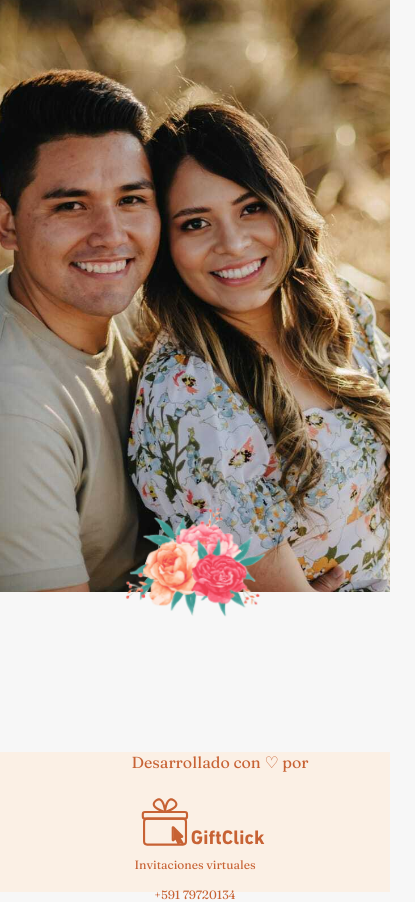
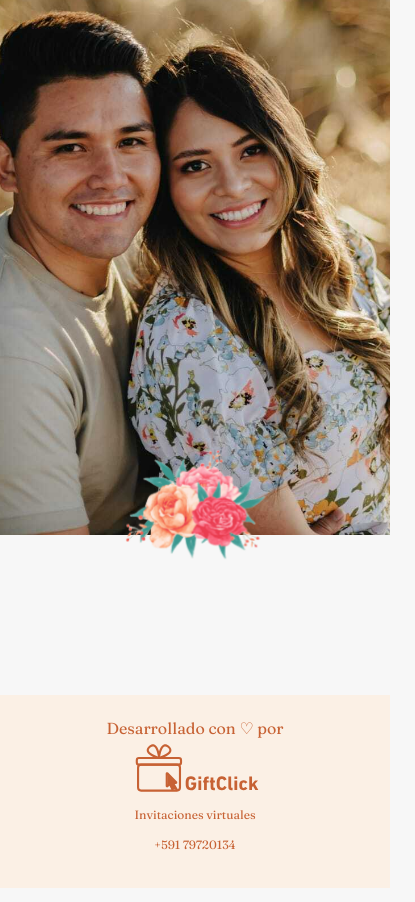
Before and after one commit to giftclick/Invitation, a plain HTML site: page index.html in a window 390 px wide. Shown: the part 1895-2797 px from the top of the page, 415 px wide, since content can reach past the window. Drawn offline with nearby package versions, Linux system fonts and the light colour scheme; a web font is replaced by a local one.

Commit message:
responsive

```diff
--- a/index.html
+++ b/index.html
@@ -352,7 +352,7 @@
                 </a>
             </p>
         </div>
-        <p>Invitaciones virtuales <br> <br>+591 79720134</p>
+        <p class="footnumber">Invitaciones virtuales <br> <br>+591 79720134</p>
     </footer>
 </body>
 
--- a/styles1.css
+++ b/styles1.css
@@ -31,7 +31,7 @@ body {
 footer {
   text-align: center;
   background-color: #fbf0e5;
-  height: 140px;
+  height: 150px;
   width: 100%;
   position: relative;
   z-index: 5;
@@ -966,3 +966,42 @@ a {
   }
 
 }
+
+@media (max-width: 398px) {
+
+#svggiftclick {
+  margin-bottom: 0px;
+  margin-left: 1%;
+  margin-top: -20px;
+}
+
+footer {
+  height: 170px;
+  padding-top: 23px;
+}
+
+footer div p {
+    margin-left: 0px;
+    text-align: center;
+}
+
+.footnumber{
+   margin: -25px;
+}
+
+.footergitfclick {
+  display: flex;
+  flex-direction: column;
+}
+
+.carta img {
+    width: 300px;
+  }
+  #envb {
+    width: 270px;
+    height: 196px;
+  }
+
+  }
+
+}
```
